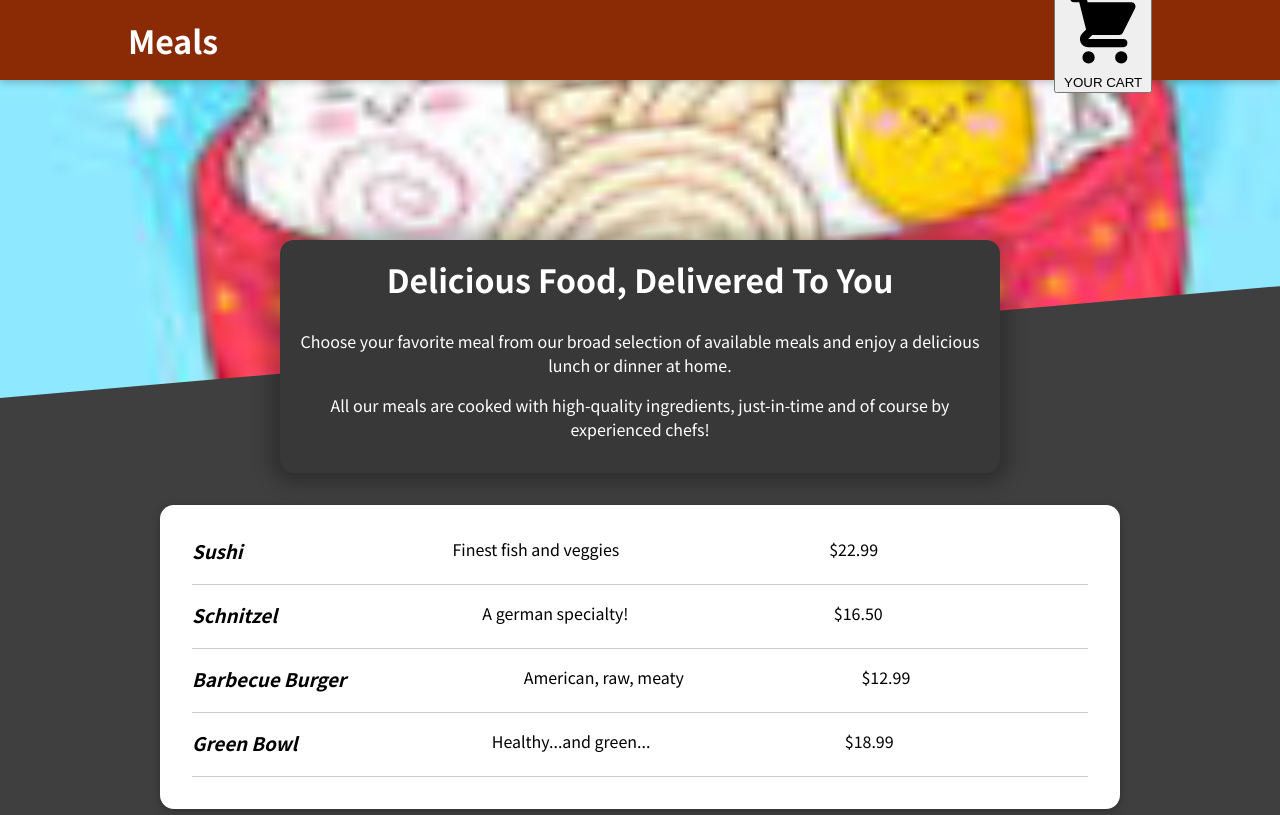
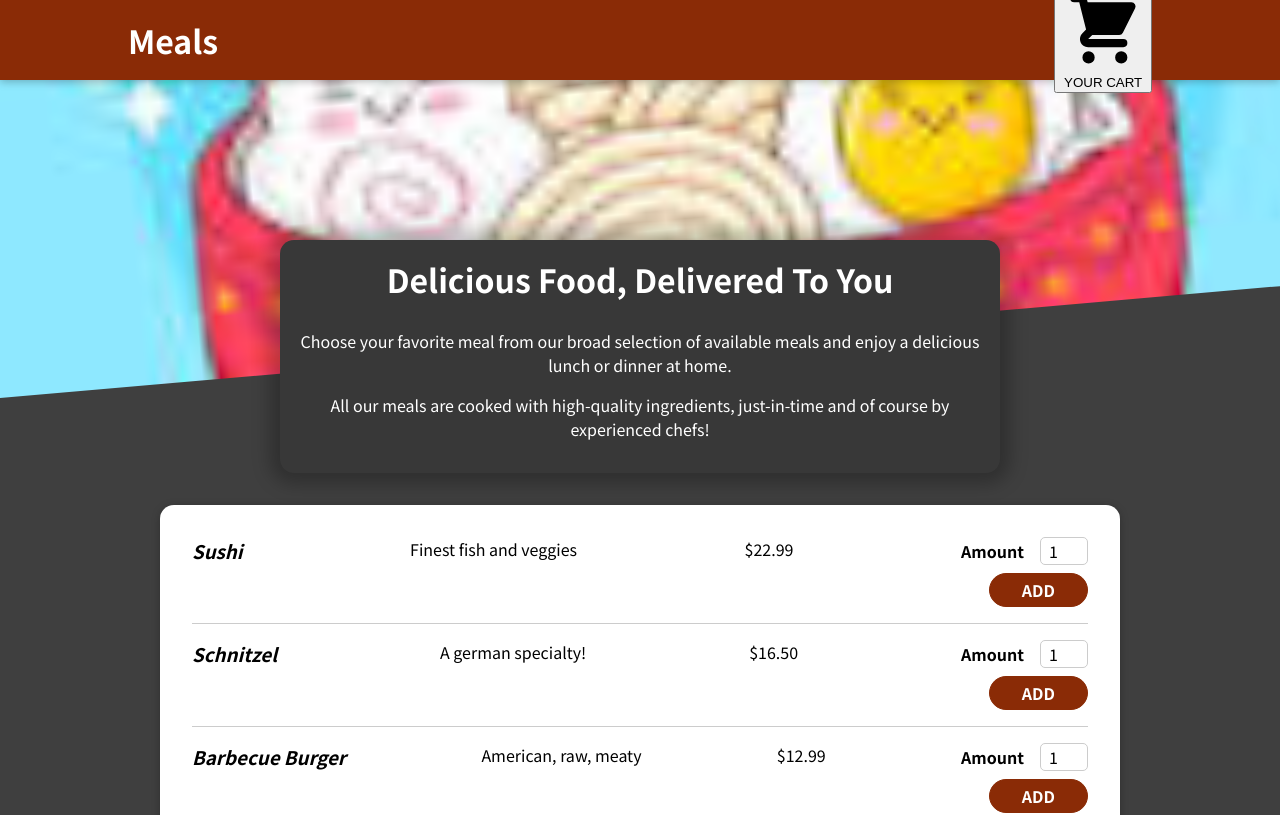
Before and after one commit to Rajatgupta23/Restra-app-, a React (Create React App) app: page / in a window 1280 px wide. Shown: the top 815 px of the page. Built offline with nearby package versions, Linux system fonts and the light colour scheme.

Commit message:
Adding MealItemForm

```diff
--- a/src/Components/Meals/MealItem/MealItem.js
+++ b/src/Components/Meals/MealItem/MealItem.js
@@ -1,4 +1,6 @@
 import classes from "./MealItem.module.css"
+
+import MealiItemForm from "./MealItemForm"
 const MealItem=(props)=>{
 
     const Price= `$${props.Price.toFixed(2)}`
@@ -8,7 +10,7 @@
         <div className={classes.Price}>{Price}</div>
 
         <div>
-            {}
+            <MealiItemForm></MealiItemForm>
         </div>
     </li>
 
--- a/src/Components/Meals/MealItem/MealItemForm.js
+++ b/src/Components/Meals/MealItem/MealItemForm.js
@@ -0,0 +1,19 @@
+import classes from "./MealItemForm.module.css"
+
+import Input from "../../UI/input"
+
+const MealiItemForm =(props)=>{
+
+    return <form className={classes.form}>
+        <Input label="Amount" input={{
+            id:'amount',
+            type:"number",
+            min:"1",
+            max:'5',
+            defaultValue:'1'
+        }}/>
+        <button>ADD</button>
+    </form>
+}
+
+export default MealiItemForm
--- /dev/null
+++ b/src/Components/Meals/MealItem/MealItemForm.module.css
@@ -0,0 +1,20 @@
+.form {
+    text-align: right;
+  }
+
+  .form button {
+    font: inherit;
+    cursor: pointer;
+    background-color: #8a2b06;
+    border: 1px solid #8a2b06;
+    color: white;
+    padding: 0.25rem 2rem;
+    border-radius: 20px;
+    font-weight: bold;
+  }
+
+  .form button:hover,
+  .form button:active {
+    background-color: #641e03;
+    border-color: #641e03;
+  }
--- /dev/null
+++ b/src/Components/UI/input.js
@@ -0,0 +1,13 @@
+import classes from "./input.module.css"
+
+const Input=(props)=>{
+    return <div className={classes.input}>
+
+        <label htmlFor={props.input.id}>{props.label}</label>
+{/* using a trick   : spread operator */}
+        <input {...props.input} />
+
+    </div>
+}
+
+export default Input
--- /dev/null
+++ b/src/Components/UI/input.module.css
@@ -0,0 +1,18 @@
+.input {
+    display: flex;
+    align-items: center;
+    margin-bottom: 0.5rem;
+  }
+
+  .input label {
+    font-weight: bold;
+    margin-right: 1rem;
+  }
+
+  .input input {
+    width: 3rem;
+    border-radius: 5px;
+    border: 1px solid #ccc;
+    font: inherit;
+    padding-left: 0.5rem;
+  }
```
